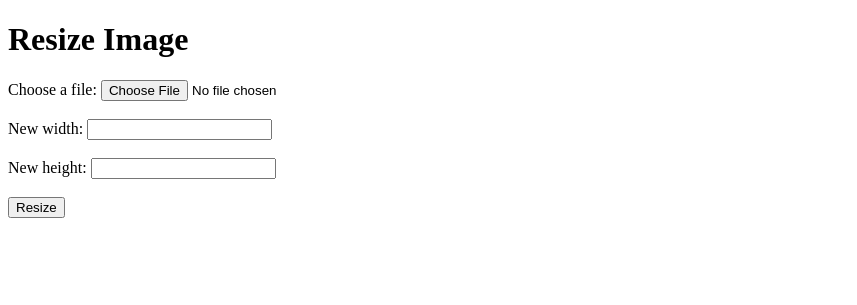
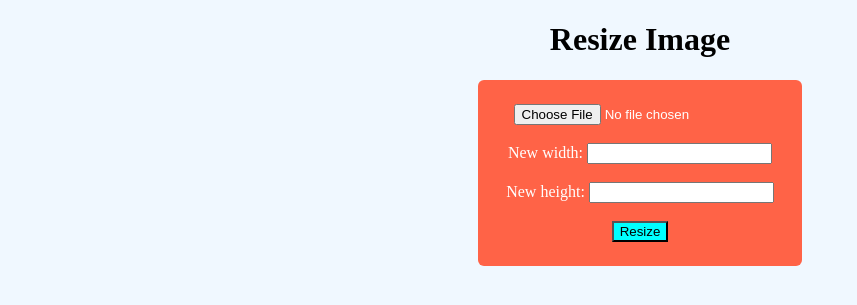
Before and after one commit to 17app001/image_resize, a Django app: page / in a window 1280 px wide. Shown: the top 305 px of the page, without its empty margins (0-857 px from the left). Run offline with Django 4.2, Linux system fonts and the light colour scheme.

Commit message:
增加css設定

```diff
--- a/myapp/views.py
+++ b/myapp/views.py
@@ -21,14 +21,23 @@ def resize(request):
         # 調整圖像大小
         img = img.resize((width, height))
 
-        # 儲存調整大小後的圖像
-        file_path = os.path.join(settings.MEDIA_ROOT, 'resized-image.jpg')
-        img.save(file_path, format='JPEG')
+        # # 儲存調整大小後的圖像
+        # file_path = os.path.join(settings.MEDIA_ROOT, 'resized-image.jpg')
+        # img.save(file_path, format='JPEG')
 
-        # 返回下載文件的響應
-        response = FileResponse(open(file_path, 'rb'))
-        response['Content-Type'] = 'image/jpeg'
-        response['Content-Disposition'] = 'attachment; filename="resized-image.jpg"'
+        # # 返回下載文件的響應
+        # response = FileResponse(open(file_path, 'rb'))
+        # response['Content-Type'] = 'image/jpeg'
+        # response['Content-Disposition'] = 'attachment; filename="resized-image.jpg"'
+        # return response
+
+        # 调整图像大小
+
+        # 将调整后的图像作为 HTTP 响应返回给客户端
+        response = HttpResponse(content_type='image/jpeg')
+        img.save(response, format='JPEG')
+        response[
+            'Content-Disposition'] = 'attachment; filename="resized-image.jpg"'
         return response
 
     return render(request, 'resize.html')
--- /dev/null
+++ b/static/style.css
@@ -0,0 +1,23 @@
+body {
+    background-color: aliceblue;
+    text-align: center;
+
+}
+
+#container {
+    width: 80%;
+    margin: 0px auto;
+}
+
+form {
+    margin: 0px auto;
+    background-color: tomato;
+    width: 300px;
+    padding: 24px 12px;
+    color: white;
+    border-radius: 6px;
+}
+
+input[type=submit] {
+    background-color: cyan;
+}
--- a/templates/resize.html
+++ b/templates/resize.html
@@ -4,13 +4,15 @@
 
 <head>
     <title>Resize Image</title>
+    <link rel="stylesheet" href="{% static 'style.css' %}">
 </head>
 
 <body>
+    <div id="container">
         <h1>Resize Image</h1>
         <form id="resize-form">
             {% csrf_token %}
-        <label for="fileInput">Choose a file:</label>
+            <!-- <label for="fileInput">Choose a file:</label> -->
             <input type="file" id="fileInput" name="fileInput"><br><br>
             <label for="widthInput">New width:</label>
             <input type="number" id="widthInput" name="widthInput" min="1" required><br><br>
@@ -19,7 +21,7 @@
             <input type="submit" value="Resize">
         </form>
         <div id="result"></div>
-
+    </div>
     <script src="{% static 'resize-image.js' %}"></script>
 </body>
 
```
Also changed, not shown: README.md. Lines whose indentation alone changed are shown as unchanged.
